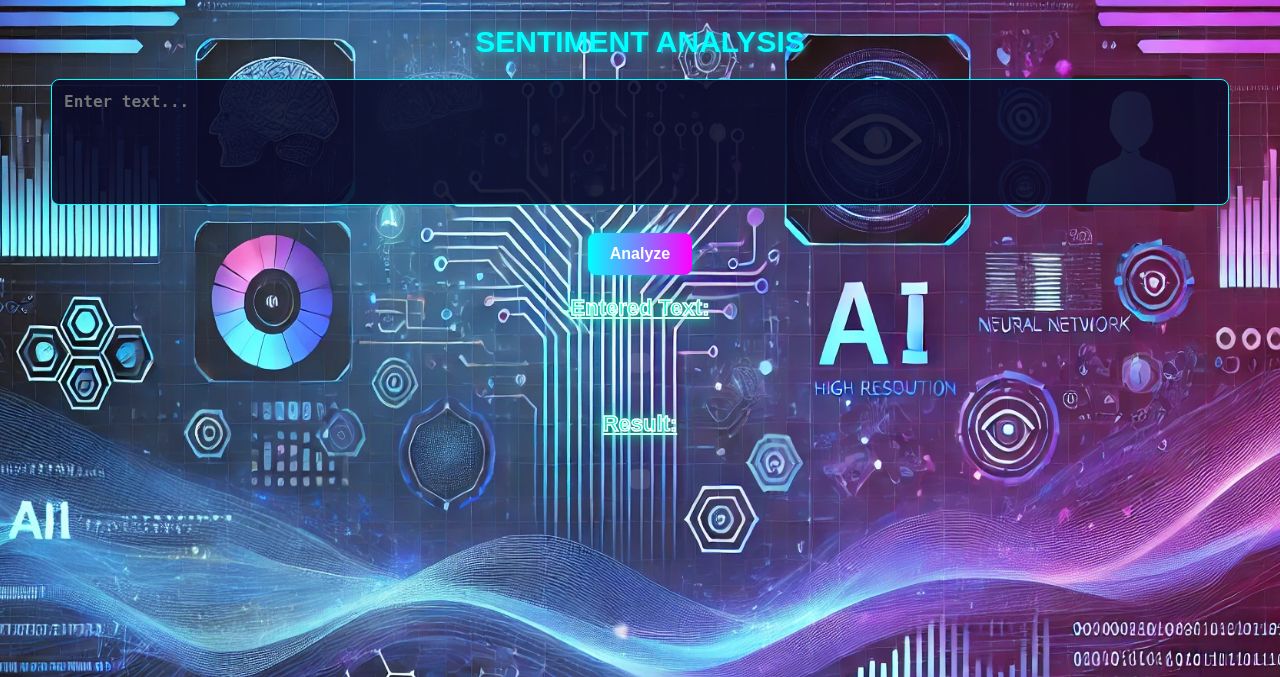
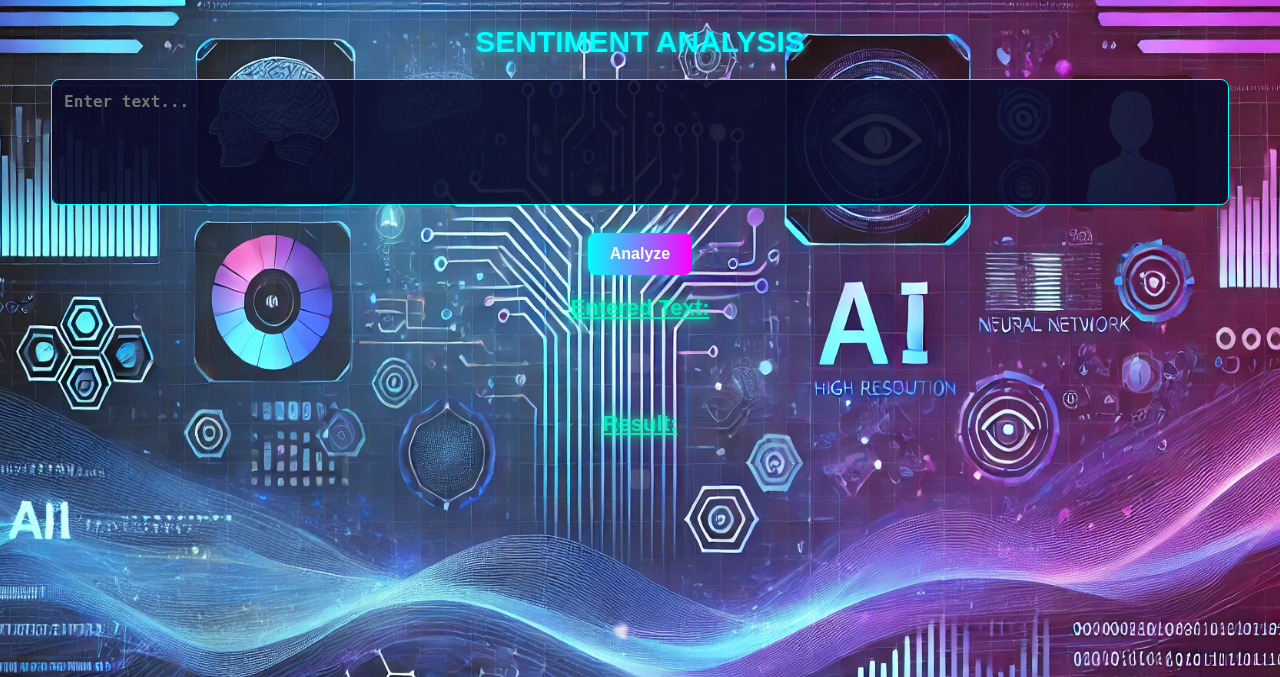
Before and after one commit to GNANESWARIG/sentiment-analysis, a Flask app: page / in a window 1280 px wide. Shown: the top 677 px of the page. Run offline with Flask 3, Linux system fonts and the light colour scheme.

Commit message:
Update style.css

```diff
--- a/static/style.css
+++ b/static/style.css
@@ -111,7 +111,7 @@ h3 {
     text-decoration: underline;
 
     color: rgba(0, 255, 200, 0.8); /* Blended blue-green */
-    -webkit-text-stroke: 1.5px white; /* White outline */
+    -webkit-text-stroke: 0.6 px white; /* White outline */
     text-shadow:
         0 0 10px rgba(0, 255, 200, 0.8), /* Blue-green glow */
         0 0 20px rgba(0, 255, 128, 0.6); /* Neon green secondary glow */
```
